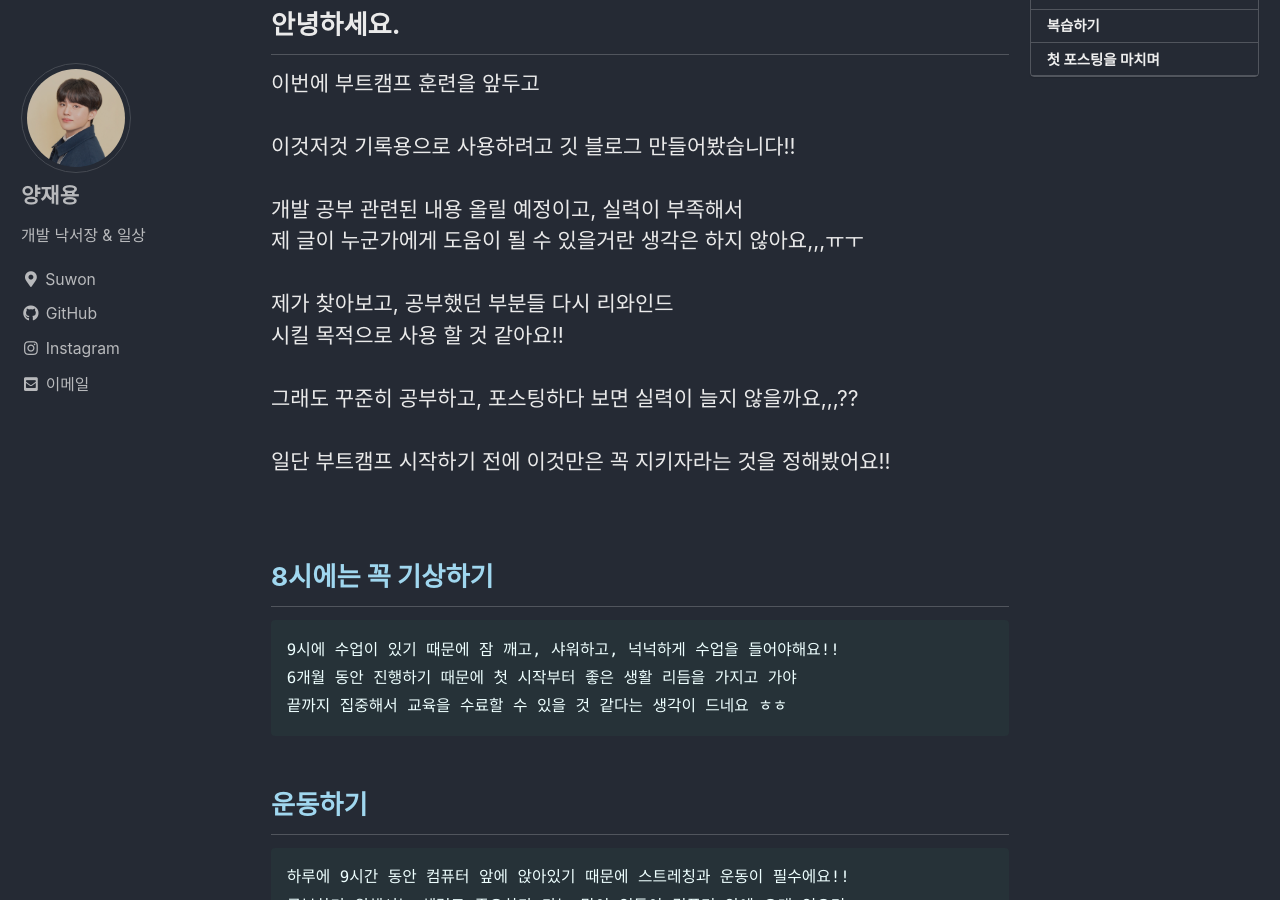
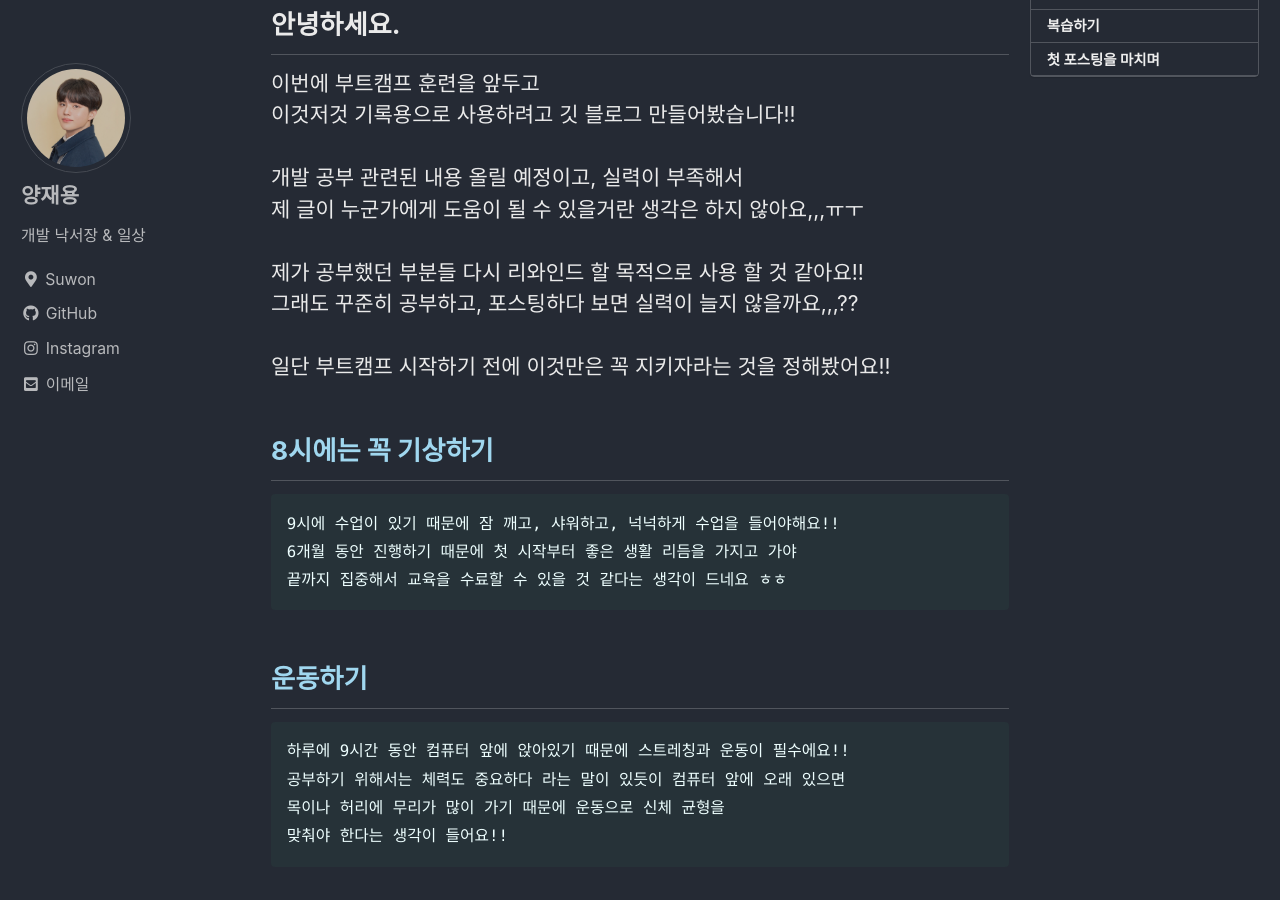
Before and after one commit to yjy8501/yjy8501.github.io, a Jekyll site: the page built from _posts/2023-04-04-first.md, in a window 1280 px wide and 900 px high, scrolled down 386 px. Built offline with Jekyll 4.4.1, drawn with Linux system fonts in a browser that asks for light colours; cached includes are drawn as plain includes; comment, search, counter and statistics services are not loaded.

Commit message:
Posting
posting

```diff
--- a/_posts/2023-04-04-first.md
+++ b/_posts/2023-04-04-first.md
@@ -12,12 +12,11 @@
 
 이번에 부트캠프 훈련을 앞두고<br>
 이것저것 기록용으로 사용하려고 깃 블로그 만들어봤습니다!!<br><br>
-개발 공부 관련된 내용 올릴 예정이고, 실력이 부족해서
+개발 공부 관련된 내용 올릴 예정이고, 실력이 부족해서<br>
 제 글이 누군가에게 도움이 될 수 있을거란 생각은 하지 않아요,,,ㅠㅜ<br><br>
-제가 찾아보고, 공부했던 부분들 다시 리와인드<br>
-시킬 목적으로 사용 할 것 같아요!!<br>
+제가 공부했던 부분들 다시 리와인드 할 목적으로 사용 할 것 같아요!!<br>
 그래도 꾸준히 공부하고, 포스팅하다 보면 실력이 늘지 않을까요,,,??<br><br>
-일단 부트캠프 시작하기 전에 이것만은 꼭 지키자라는 것을 정해봤어요!!<br><br>
+일단 부트캠프 시작하기 전에 이것만은 꼭 지키자라는 것을 정해봤어요!!<br>
 
 ## <font color="#A0D7EF">8시에는 꼭 기상하기
     9시에 수업이 있기 때문에 잠 깨고, 샤워하고, 넉넉하게 수업을 들어야해요!!
```
Also changed, not shown: 3 other files.
